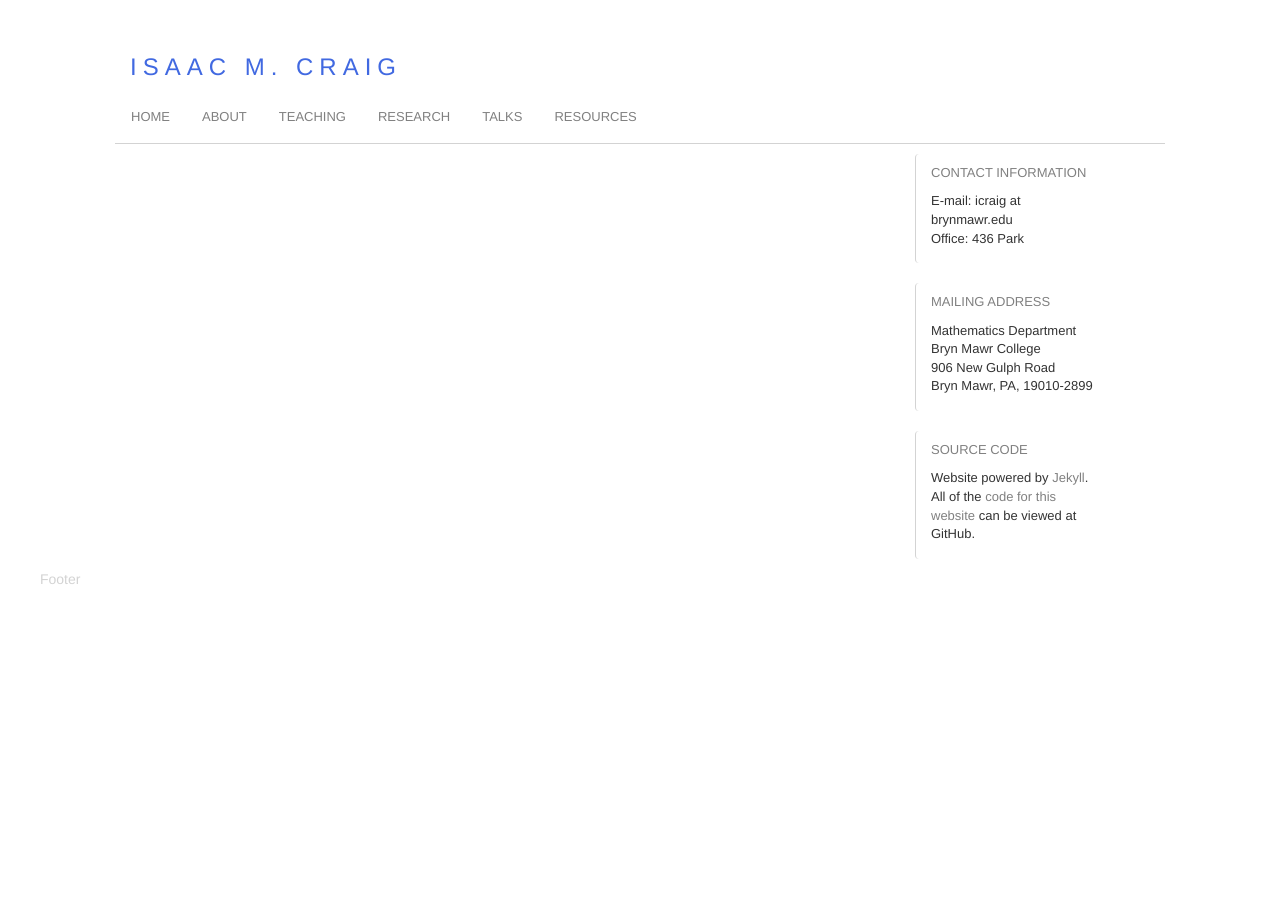
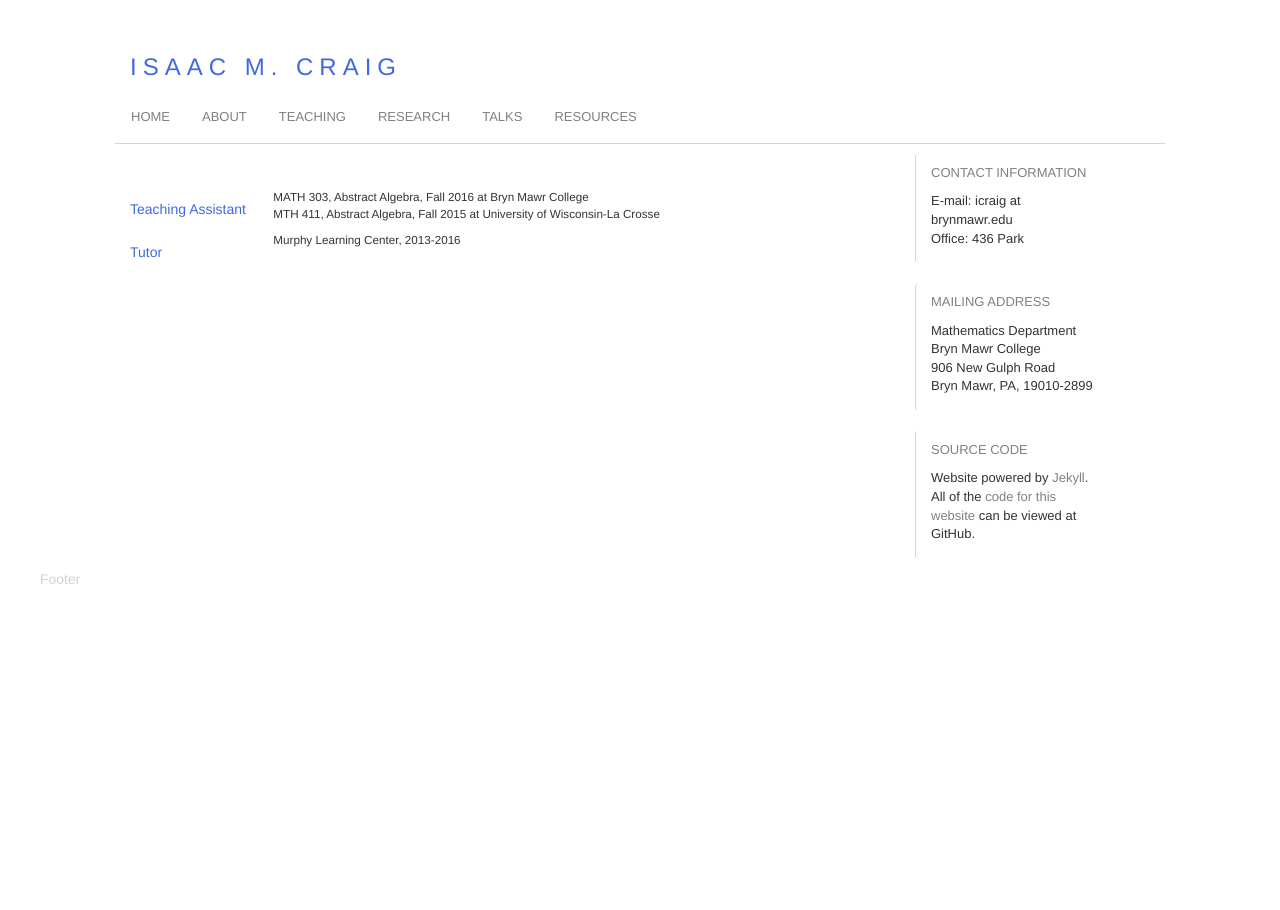
Before and after one commit to isundberg/isaacmc.github.io, a Jekyll site: the page built from teaching/index.html, in a window 1280 px wide. Built offline with Jekyll 4.4.1, drawn with Linux system fonts in a browser that asks for light colours.

Commit message:
Update index.html

```diff
--- a/teaching/index.html
+++ b/teaching/index.html
@@ -2,3 +2,14 @@
 layout: default
 title:
 ---
+
+<div id="contentItem" class="col-sm-2">Teaching Assistant</div>
+<ul id="contentList" class="col-sm-8">
+  <li>MATH 303, Abstract Algebra, Fall 2016 at Bryn Mawr College</li>
+  <li>MTH 411, Abstract Algebra, Fall 2015 at University of Wisconsin-La Crosse</li>
+</ul>
+
+<div id="contentItem" class="col-sm-2">Tutor</div>
+<ul id="contentList" class="col-sm-8">
+  <li>Murphy Learning Center, 2013-2016</li>
+</ul>
```
